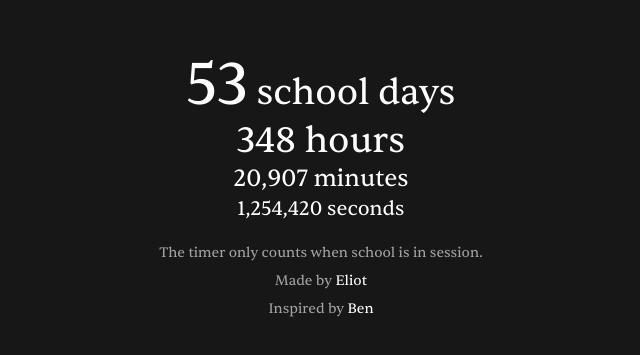
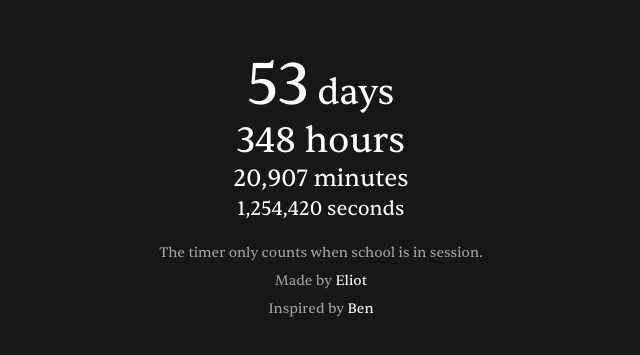
Before and after one commit to eiiot/school-year-countdown, a Next.js app: page / in a window 1280 px wide. Shown: the part 213-568 px from the top of the page, without its empty margins (319-959 px from the left). Built offline with nearby package versions, Linux system fonts and the light colour scheme.

Commit message:
fix day formatting, add note

```diff
--- a/pages/index.tsx
+++ b/pages/index.tsx
@@ -88,8 +88,10 @@ const calculateDuration = () => {
       }
 
       if (now < startOfDay || now > endOfDay) {
+        console.log("Adding", (endOfDay.getTime() - startOfDay.getTime()) / 1000 / 60 / 60, "for", now);
         duration += endOfDay.getTime() - startOfDay.getTime();
       } else {
+        console.log("Adding", (endOfDay.getTime() - now.getTime()) / 1000 / 60 / 60, "for", now);
         duration += endOfDay.getTime() - now.getTime();
       }
     }
@@ -97,6 +99,8 @@ const calculateDuration = () => {
     now.setHours(0, 0, 0, 0); // set time to midnight
     now.setDate(now.getDate() + 1); // add one day
   }
+
+  console.log("Total Hours", duration / 1000 / 60 / 60)
 
   return Math.floor(duration / 1000) * 1000;
 };
@@ -152,8 +156,6 @@ function calculateDays() {
   while (now < endDate) {
     const isSchoolDay = schoolDay(now);
     const inSchoolDay = isInSchool(now);
-
-    console.log(now, isSchoolDay, inSchoolDay)
 
     if (isSchoolDay && !inSchoolDay) { days++; }
 
@@ -239,7 +241,7 @@ export default function Home() {
                 </motion.span>
               );
             })}{" "}
-            school days
+            {days === 1 ? "day" : "days"}
           </motion.h1>
           <motion.h2 className="text-4xl overflow-hidden leading-none">
             {formattedHours.split("").map((char, index) => {
@@ -305,11 +307,13 @@ export default function Home() {
             seconds
           </motion.h4>
 
-          {!inSchool && duration > 0 && (
+          {!inSchool && duration > 0 ? (
             <span className="text-sm text-neutral-400 pt-4">
               The timer only counts when school is in session.
             </span>
-          )}
+          ) : (<span className="text-sm text-neutral-400 pt-4">
+            Duration only includes time in school.
+          </span>)}
           <span className="text-sm text-neutral-400">
             Made by{" "}
             <a
```
